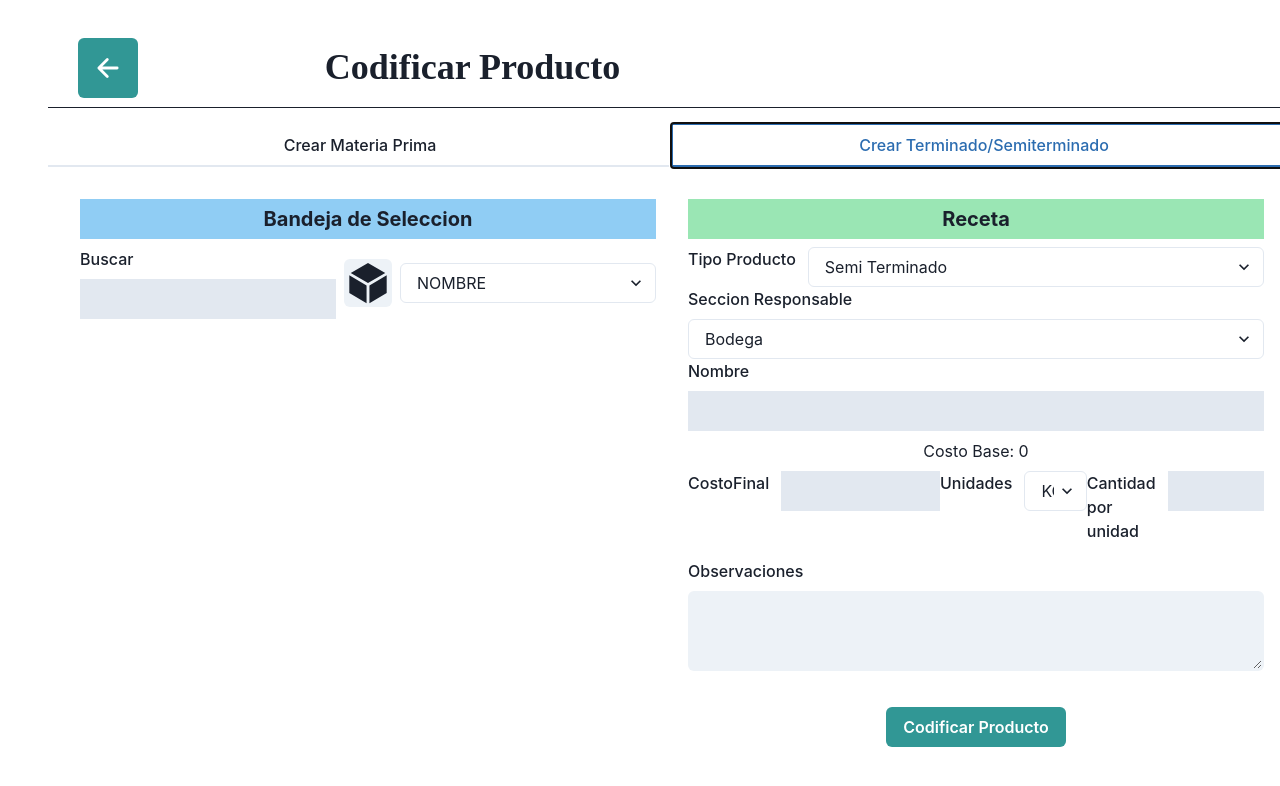
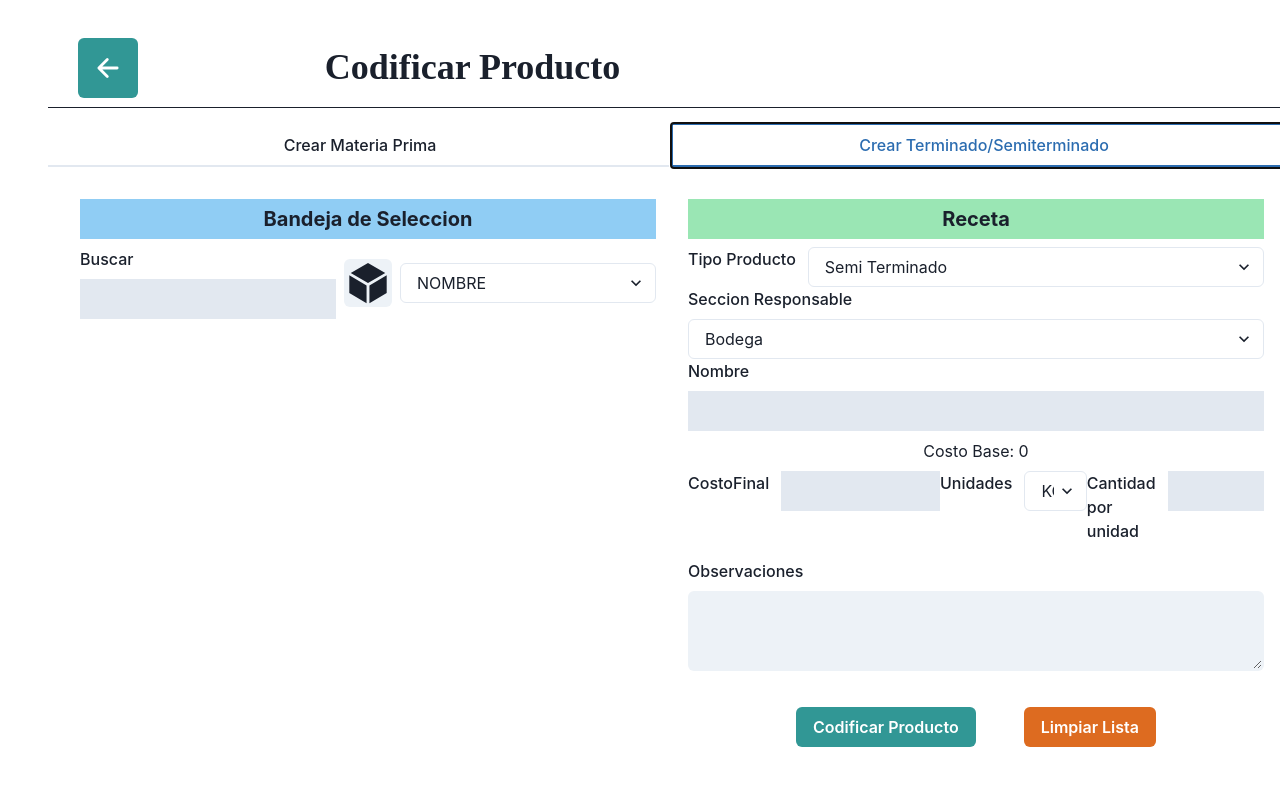
Before and after one commit to raulest50/lac-manufacture-frontend, a React (Vite) app: page /producto in a window 1280 px wide. Both pictures are taken after a click on the tab "Crear Terminado/Semiterminado". Shown: the top 786 px of the page. Built offline with nearby package versions, Linux system fonts and the light colour scheme.

Commit message:
cambios para seguir en la casa

```diff
--- a/src/pages/Produccion.tsx
+++ b/src/pages/Produccion.tsx
@@ -29,7 +29,7 @@ const TIPO_BUSQUEDAS = {ID:'ID', NOMBRE:'NOMBRE'};
 import { MdWaterDrop } from "react-icons/md"; // L
 import { FaHashtag } from "react-icons/fa6"; // U
 import { GiWeight } from "react-icons/gi";
-import {OrdenSeguimiento} from "../models/OrdenSeguimiento.tsx";  // KG
+import { OrdenSeguimiento } from "../models/OrdenSeguimiento.tsx";  // KG
 
 
 export default function Produccion(){
--- a/src/pages/Producto/CrearProducto.tsx
+++ b/src/pages/Producto/CrearProducto.tsx
@@ -311,12 +311,14 @@ function CrearProducto(){
     };
 
     // para manejar correctamente el estdo de cantidad_requeridad de cada item.
-    const handleCantidadChange = (producto_id: number, newCantidad: string) => {
+    const handleCantidadChange = async (producto_id: number, newCantidad: string) => {
         setListaSelected((prevSelected) =>
             prevSelected.map((item) =>
                 item.productoId === producto_id ? { ...item, cantidad_requerida: newCantidad } : item
             )
         );
+        console.log("HANDLE CANTIDAD CHANGE")
+        console.log(listaSelected)
     };
 
 
@@ -563,6 +565,7 @@ function CrearProducto(){
                                         ))}
                                     </List>
                                 </Box>
+                                <HStack>
                                     <FormControl>
                                         <Button m={5} colorScheme={'teal'}
                                                 onClick={() =>{
@@ -572,6 +575,15 @@ function CrearProducto(){
                                                 }}
                                         >{"Codificar Producto"}</Button>
                                     </FormControl>
+                                    <FormControl>
+                                        <Button m={5} colorScheme={'orange'}
+                                                onClick={() =>{
+                                                    setListaSelected([]);
+                                                    setCostoBase(0);
+                                                }}
+                                        >{"Limpiar Lista"}</Button>
+                                    </FormControl>
+                                </HStack>
                             </VStack>
                         </Flex>
                     </TabPanel>
```
Lines whose indentation alone changed are shown as unchanged.
